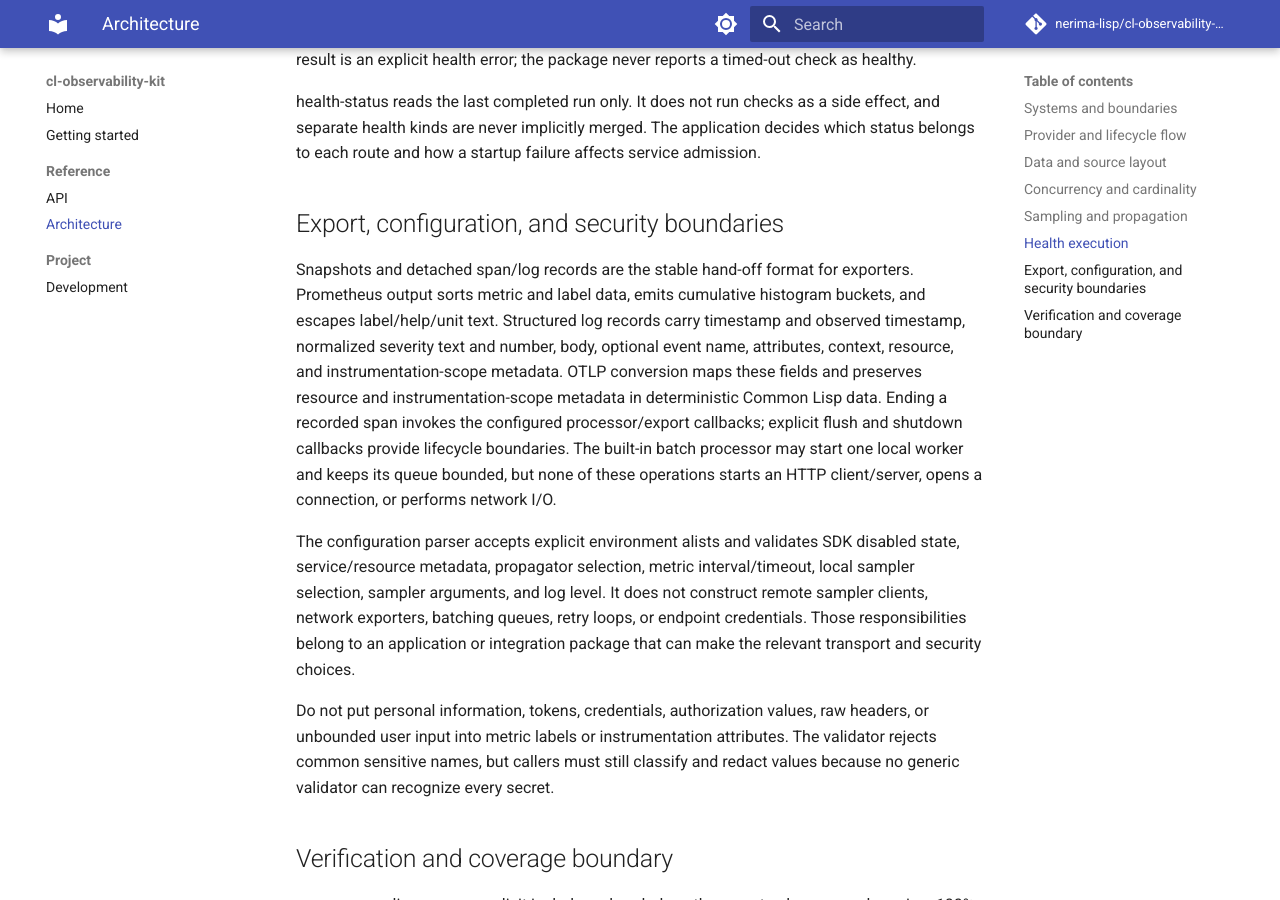
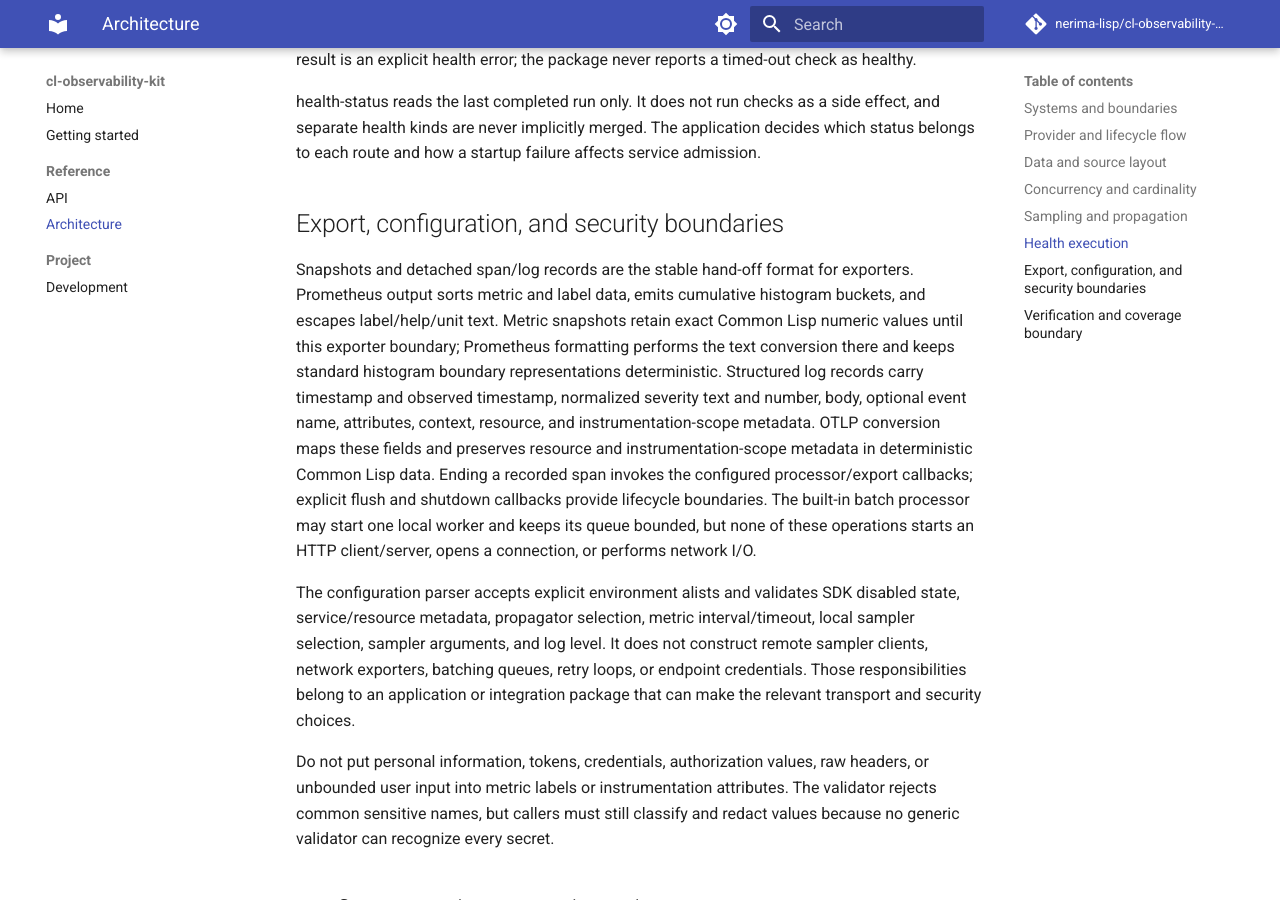
Before and after one commit to nerima-lisp/cl-observability-kit, an MkDocs documentation site: the page built from docs/src/reference/architecture.md, in a window 1280 px wide and 900 px high, scrolled down 4163 px. Built offline with MkDocs 1.6.1 and Material for MkDocs 9.7.7, drawn with Linux system fonts in a browser that asks for light colours; comment, search, counter and statistics services are not loaded.

Commit message:
docs: document Prometheus export boundary

```diff
--- a/docs/src/reference/architecture.md
+++ b/docs/src/reference/architecture.md
@@ -167,8 +167,11 @@ failure affects service admission.
 
 Snapshots and detached span/log records are the stable hand-off format for
 exporters. Prometheus output sorts metric and label data, emits cumulative
-histogram buckets, and escapes label/help/unit text. Structured log records
-carry timestamp and observed timestamp, normalized severity text and number,
+histogram buckets, and escapes label/help/unit text. Metric snapshots retain
+exact Common Lisp numeric values until this exporter boundary; Prometheus
+formatting performs the text conversion there and keeps standard histogram
+boundary representations deterministic. Structured log records carry
+timestamp and observed timestamp, normalized severity text and number,
 body, optional event name, attributes, context, resource, and
 instrumentation-scope metadata. OTLP conversion maps these fields and
 preserves resource and instrumentation-scope metadata in deterministic Common
```
